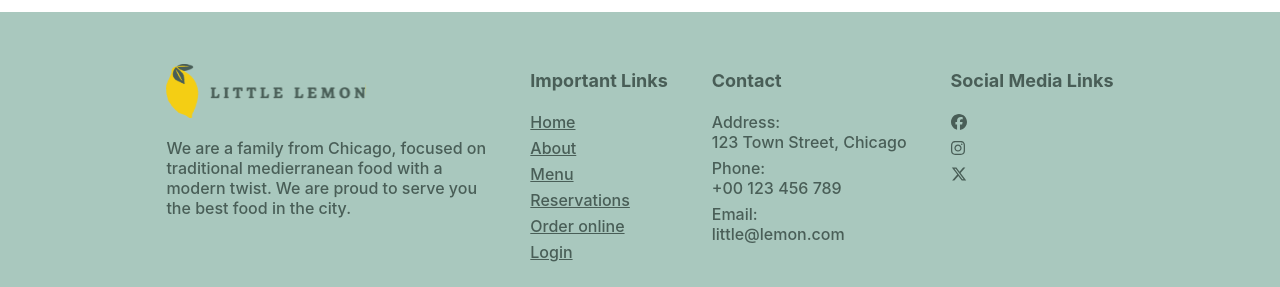
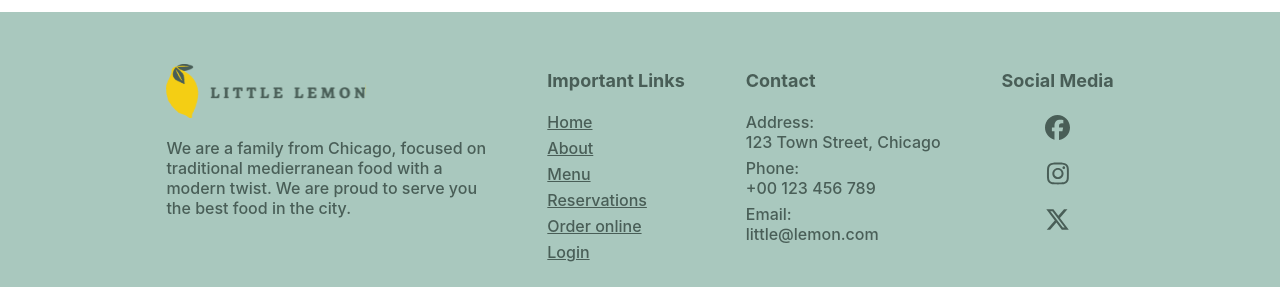
Before and after one commit to estefaniaramirezmnt/meta-frontend-developer-project, a React (Create React App) app: page / in a window 1280 px wide. Shown: the part 1905-2192 px from the top of the page. Built offline with nearby package versions, Linux system fonts and the light colour scheme.

Commit message:
Changed size of brands icons on footer

```diff
--- a/src/components/Footer.js
+++ b/src/components/Footer.js
@@ -32,8 +32,8 @@ const Footer = () => {
             </ul>
             </div>
             <div>
-                <h3>Social Media Links</h3>
-            <ul>
+                <h3>Social Media</h3>
+            <ul className="brands">
                 <li><a href="/"><FontAwesomeIcon icon={faFacebook} /></a></li>
                 <li><a href="/"><FontAwesomeIcon icon={faInstagram} /></a></li>
                 <li><a href="/"><FontAwesomeIcon icon={faXTwitter} /></a></li>
--- a/src/style/App.css
+++ b/src/style/App.css
@@ -280,6 +280,12 @@ footer a:hover {
   color: white;
 }
 
+footer .brands li {
+  text-align: center;
+  font-size: 25px;
+  margin: 10px;
+}
+
 /* Media queries */
 
 @media (max-width: 1300px) {
```
